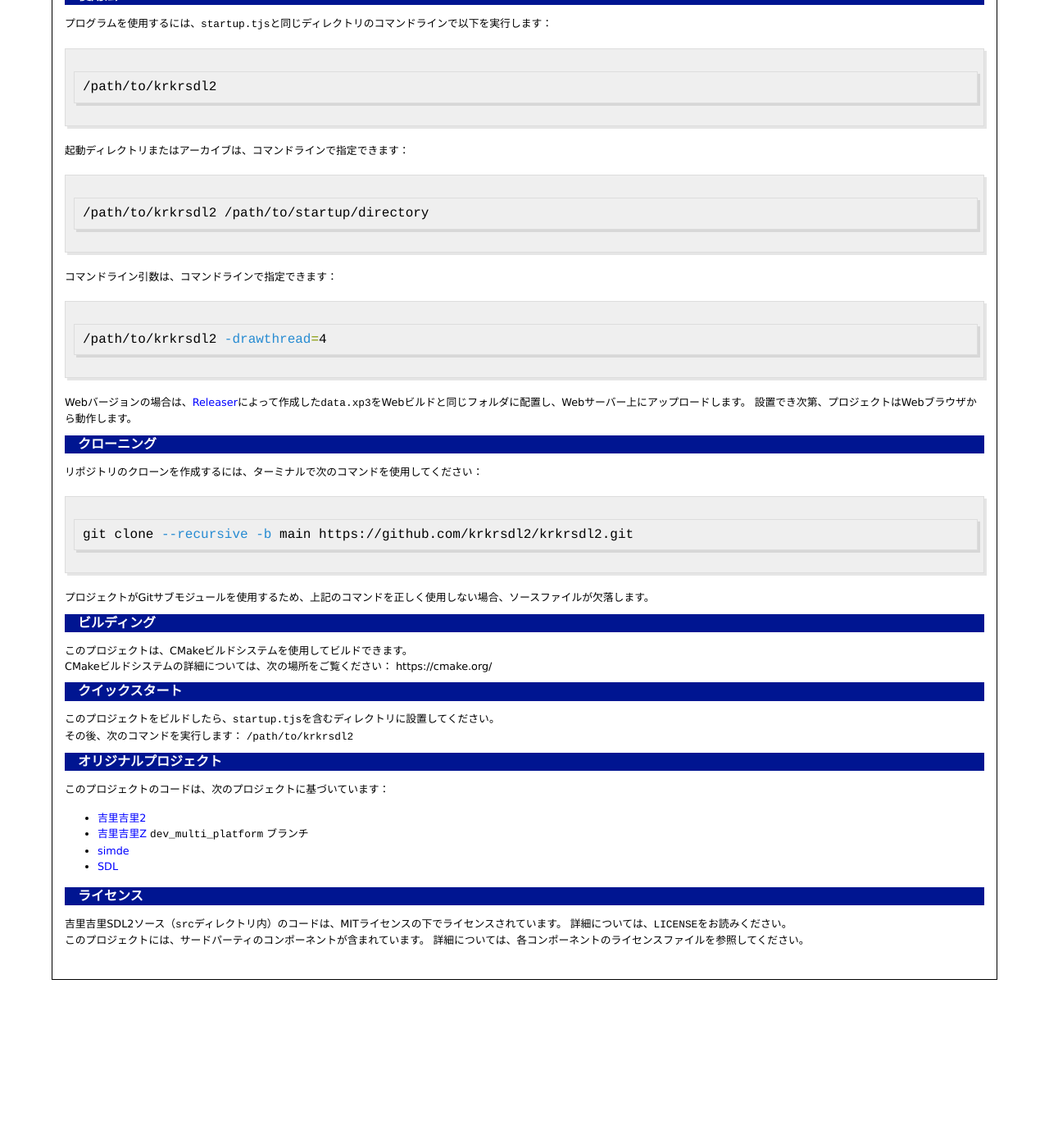
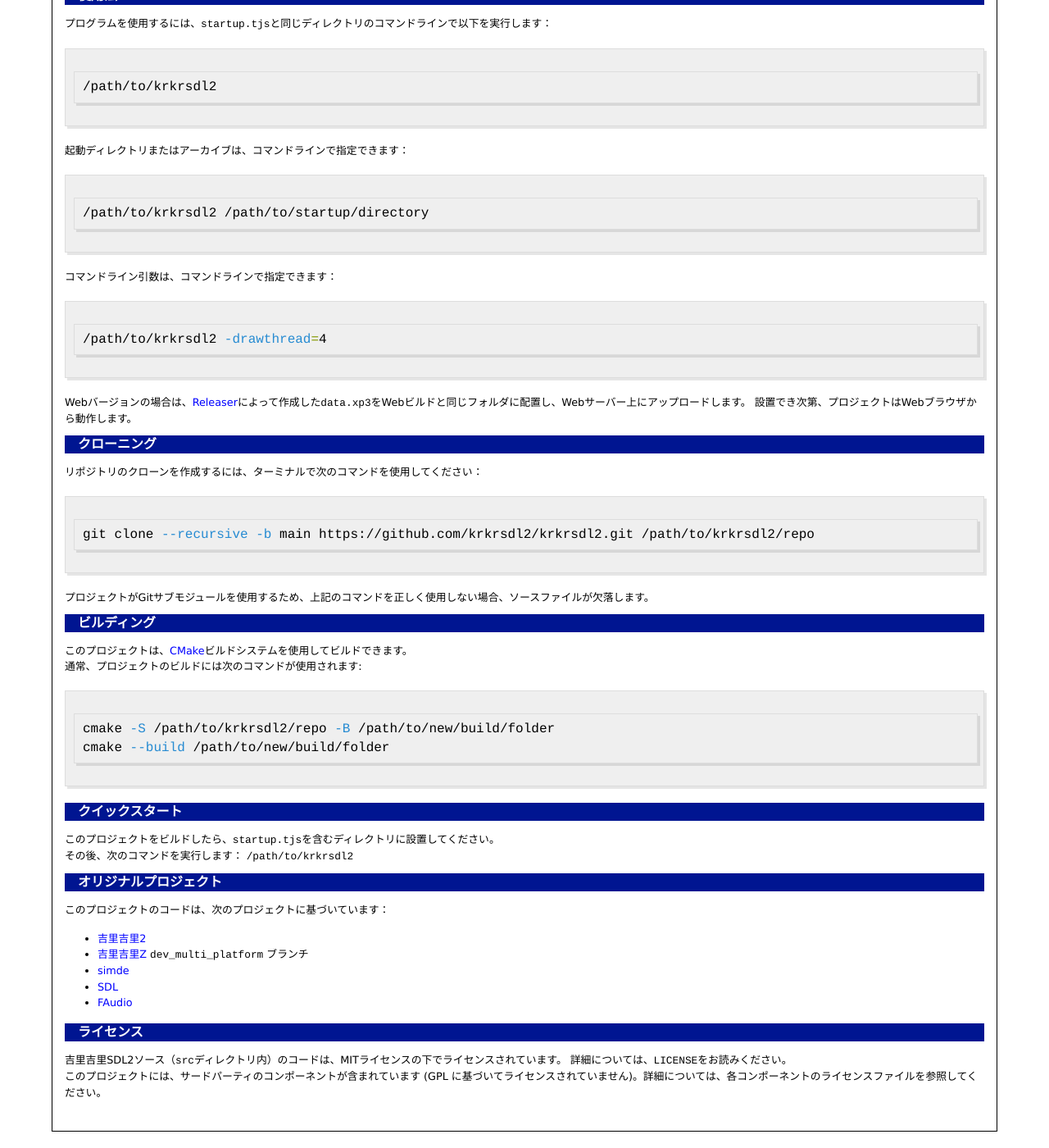
Before and after one commit to krkrsdl2/krkrsdl2, a Jekyll site: the page built from index.md, in a window 1280 px wide and 1400 px high, scrolled down 1447 px. Shown: the whole window at 82% size. Built offline with Jekyll 4.4.1, drawn with Linux system fonts in a browser that asks for light colours; Markdown is read by kramdown in place of the engine named in the settings; before the commit the page ends 2662 px from its top, so only the background shows below that; some of the changed text lies outside the part shown.

Commit message:
Update documentation

````diff
--- a/index.md
+++ b/index.md
@@ -70,14 +70,19 @@ Webバージョンの場合は、[Releaser](https://krkrz.github.io/krkr2doc/kr2
 リポジトリのクローンを作成するには、ターミナルで次のコマンドを使用してください：
 
 ```bash
-git clone --recursive -b main https://github.com/krkrsdl2/krkrsdl2.git
+git clone --recursive -b main https://github.com/krkrsdl2/krkrsdl2.git /path/to/krkrsdl2/repo
 ```
 プロジェクトがGitサブモジュールを使用するため、上記のコマンドを正しく使用しない場合、ソースファイルが欠落します。
 
 ## ビルディング
 
-このプロジェクトは、CMakeビルドシステムを使用してビルドできます。
-CMakeビルドシステムの詳細については、次の場所をご覧ください： https://cmake.org/
+このプロジェクトは、[CMake](https://cmake.org/)ビルドシステムを使用してビルドできます。
+通常、プロジェクトのビルドには次のコマンドが使用されます:
+
+```bash
+cmake -S /path/to/krkrsdl2/repo -B /path/to/new/build/folder
+cmake --build /path/to/new/build/folder
+```
 
 ## クイックスタート
 
@@ -91,8 +96,9 @@ CMakeビルドシステムの詳細については、次の場所をご覧くだ
 * [吉里吉里Z](https://github.com/krkrz/krkrz) `dev_multi_platform` ブランチ
 * [simde](https://github.com/simd-everywhere/simde)
 * [SDL](https://github.com/libsdl-org/SDL)
+* [FAudio](https://github.com/FNA-XNA/FAudio)
 
 ## ライセンス
 
 吉里吉里SDL2ソース（`src`ディレクトリ内）のコードは、MITライセンスの下でライセンスされています。 詳細については、`LICENSE`をお読みください。
-このプロジェクトには、サードパーティのコンポーネントが含まれています。 詳細については、各コンポーネントのライセンスファイルを参照してください。
+このプロジェクトには、サードパーティのコンポーネントが含まれています (GPL に基づいてライセンスされていません)。詳細については、各コンポーネントのライセンスファイルを参照してください。
````
Also changed, not shown: other parts of index.md (+2 -2 lines), en/index.md (+12 -6 lines).
